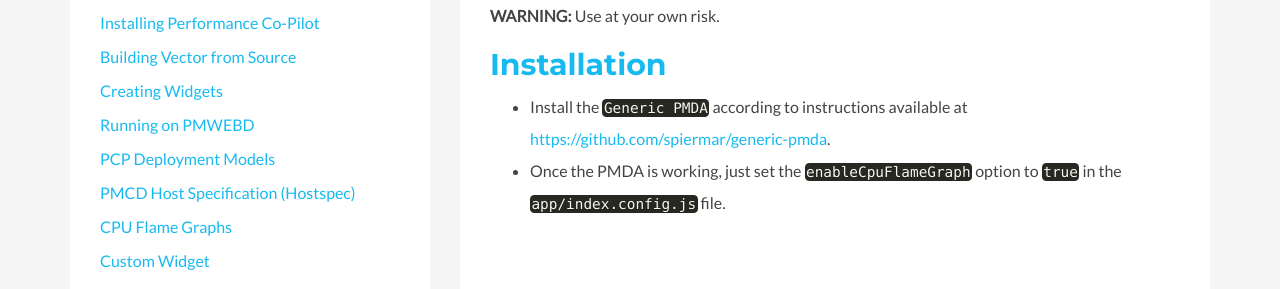
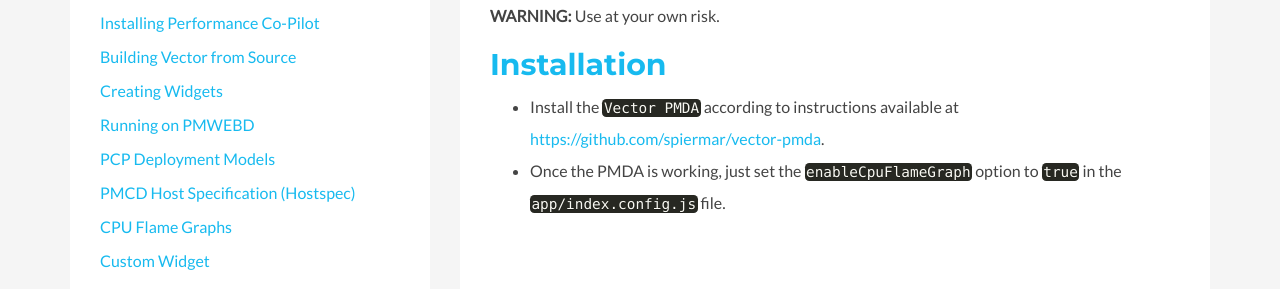
Before and after one commit to spiermar/getvector.io, a Jekyll site: the page built from _docs/cpu-flame-graphs.md, in a window 1280 px wide and 1118 px high. Shown: the part 325-614 px from the top of the window. Built offline with Jekyll 4.4.1, drawn with Linux system fonts in a browser that asks for light colours.

Commit message:
docs: updating cpu flame graph instructions

```diff
--- a/_docs/cpu-flame-graphs.md
+++ b/_docs/cpu-flame-graphs.md
@@ -12,5 +12,5 @@
 
 ## Installation
 
-* Install the `Generic PMDA` according to instructions available at [https://github.com/spiermar/generic-pmda](https://github.com/spiermar/generic-pmda).
+* Install the `Vector PMDA` according to instructions available at [https://github.com/spiermar/vector-pmda](https://github.com/spiermar/vector-pmda).
 * Once the PMDA is working, just set the `enableCpuFlameGraph` option to `true` in the `app/index.config.js` file.
```
